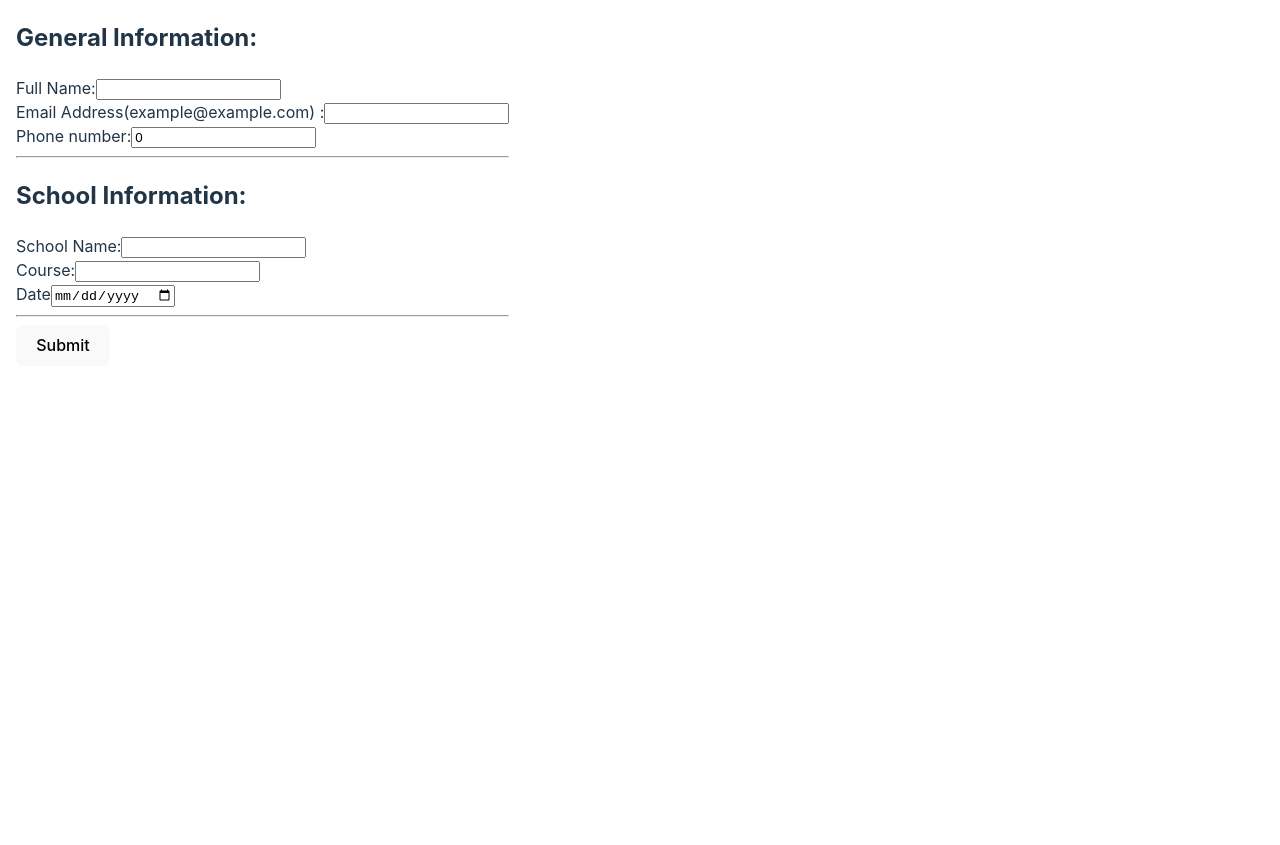
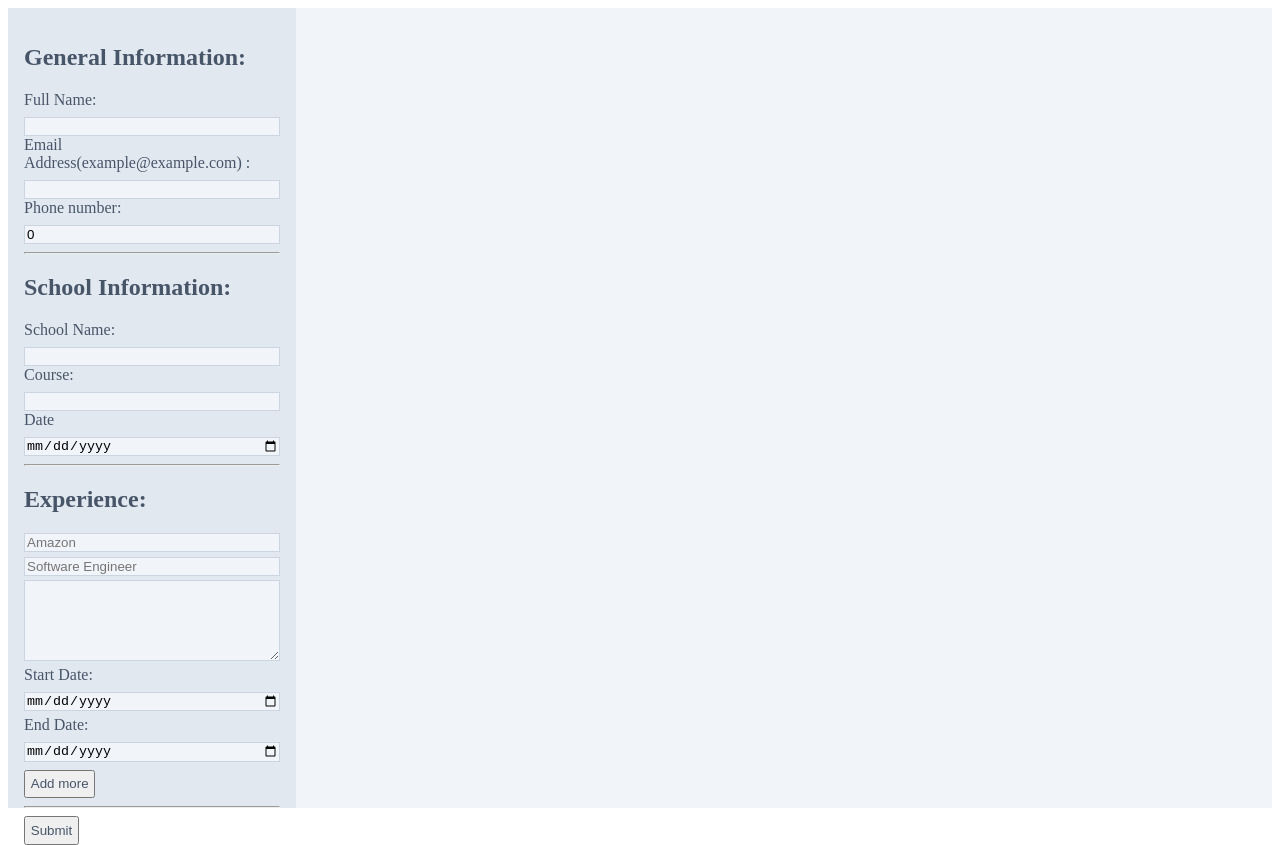
Before and after one commit to Liamsuu/CV-App, a React (Vite) app: page / in a window 1280 px wide. Before the commit the page ends 820 px from the top, so only its background shows below. Built offline with nearby package versions, Linux system fonts and the light colour scheme.

Commit message:
Add basic styling to form

```diff
--- a/src/App.jsx
+++ b/src/App.jsx
@@ -2,16 +2,22 @@ import { useState } from "react";
 import "./App.css";
 import General from "./General";
 import Education from "./Education";
+import Experience from "./Experience";
 function App() {
   return (
-    <form action="get">
+    <form action="#">
       <h2>General Information: </h2>
       <General />
       <hr />
       <h2>School Information: </h2>
       <Education />
       <hr />
-
+      <h2>Experience: </h2>
+      <div>
+        <Experience />
+        <button>Add more</button>
+      </div>
+      <hr />
       <button type="submit">Submit</button>
     </form>
   );
--- a/src/Education.jsx
+++ b/src/Education.jsx
@@ -18,7 +18,7 @@ export default function Education() {
   }
 
   return (
-    <div style={{ display: "flex", flexDirection: "column" }}>
+    <div style={{ display: "grid" }}>
       <label>
         School Name:
         <input
--- /dev/null
+++ b/src/Experience.jsx
@@ -0,0 +1,58 @@
+import { useState } from "react";
+
+export default function Experience() {
+  const [experience, setExperience] = useState({
+    companyName: "",
+    position: "",
+    responsibilities: "",
+    startDate: 0,
+    endDate: 0,
+  });
+  return (
+    <div style={{ display: "grid", gap: "0.3rem" }}>
+      <input
+        type="text"
+        value={experience.companyName}
+        onChange={(e) =>
+          setExperience({ ...experience, companyName: e.target.value })
+        }
+        placeholder="Amazon"
+      />
+      <input
+        type="text"
+        value={experience.position}
+        onChange={(e) =>
+          setExperience({ ...experience, position: e.target.value })
+        }
+        placeholder="Software Engineer"
+      />
+      <textarea
+        value={experience.responsibilities}
+        onChange={(e) =>
+          setExperience({ ...experience, responsibilities: e.target.value })
+        }
+        rows={5}
+      ></textarea>
+      <label>
+        Start Date:
+        <input
+          type="date"
+          value={experience.startDate}
+          onChange={(e) =>
+            setExperience({ ...experience, startDate: e.target.value })
+          }
+        />
+      </label>
+      <label style={{ marginBottom: "0.5rem" }}>
+        End Date:
+        <input
+          type="date"
+          value={experience.endDate}
+          onChange={(e) =>
+            setExperience({ ...experience, endDate: e.target.value })
+          }
+        />
+      </label>
+    </div>
+  );
+}
--- a/src/General.jsx
+++ b/src/General.jsx
@@ -17,7 +17,7 @@ export default function General() {
     setGeneralInfo({ ...generalInfo, phone: e.target.value });
   }
   return (
-    <div style={{ display: "flex", flexDirection: "column" }}>
+    <div style={{ display: "grid" }}>
       <label>
         Full Name:
         <input
--- a/src/index.css
+++ b/src/index.css
@@ -1,73 +1,33 @@
 :root {
-  font-family: Inter, system-ui, Avenir, Helvetica, Arial, sans-serif;
-  line-height: 1.5;
-  font-weight: 400;
-
-  color-scheme: light dark;
-  color: rgba(255, 255, 255, 0.87);
-  background-color: #242424;
-
-  font-synthesis: none;
-  text-rendering: optimizeLegibility;
-  -webkit-font-smoothing: antialiased;
-  -moz-osx-font-smoothing: grayscale;
+  --background-clr: #f1f5f9;
+  --secondary-clr: #e2e8f0;
 }
 
-a {
-  font-weight: 500;
-  color: #646cff;
-  text-decoration: inherit;
-}
-a:hover {
-  color: #535bf2;
-}
-
-body {
-  margin: 0;
+#root {
+  height: 100vh;
   display: flex;
-  place-items: center;
-  min-width: 320px;
-  min-height: 100vh;
-}
-
-h1 {
-  font-size: 3.2em;
-  line-height: 1.1;
-}
-
-button {
-  border-radius: 8px;
-  border: 1px solid transparent;
-  padding: 0.6em 1.2em;
-  font-size: 1em;
-  font-weight: 500;
-  font-family: inherit;
-  background-color: #1a1a1a;
-  cursor: pointer;
-  transition: border-color 0.25s;
-}
-button:hover {
-  border-color: #646cff;
-}
-button:focus,
-button:focus-visible {
-  outline: 4px auto -webkit-focus-ring-color;
-}
-
-@media (prefers-color-scheme: light) {
-  :root {
-    color: #213547;
-    background-color: #ffffff;
-  }
-  a:hover {
-    color: #747bff;
-  }
-  button {
-    background-color: #f9f9f9;
-  }
+  background-color: var(--background-clr);
 }
 
 form {
-  margin-left: 1rem;
-  height: 100vh;
+  width: 20vw;
+  background-color: var(--secondary-clr);
+  padding: 1rem;
+  color: #475569;
 }
+
+form button {
+  padding: 0.3rem;
+  color: #475569;
+}
+
+form label {
+  display: grid;
+  gap: 0.5rem;
+}
+
+input,
+textarea {
+  background-color: #f1f5f9;
+  border: 1px solid #cbd5e1;
+}
```
